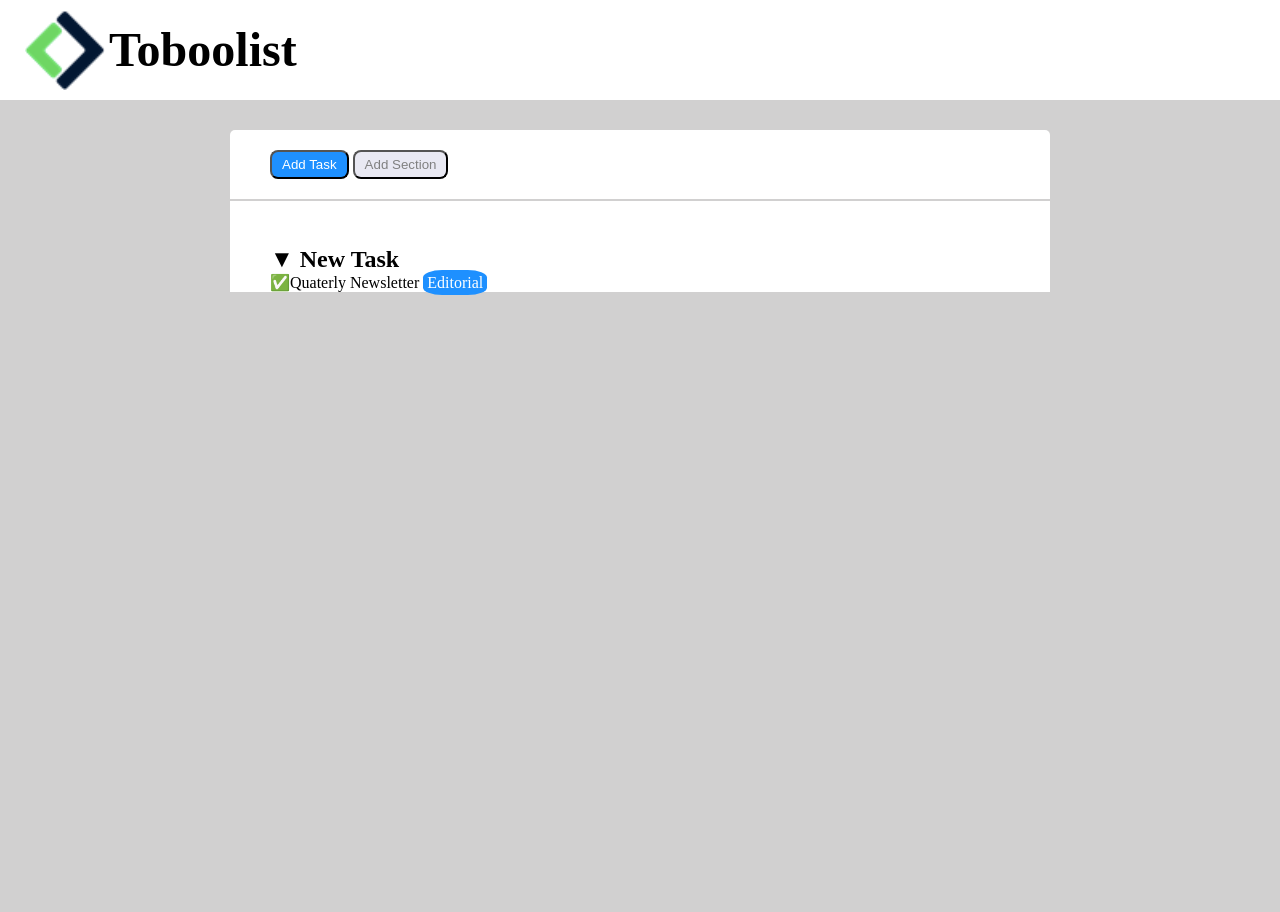
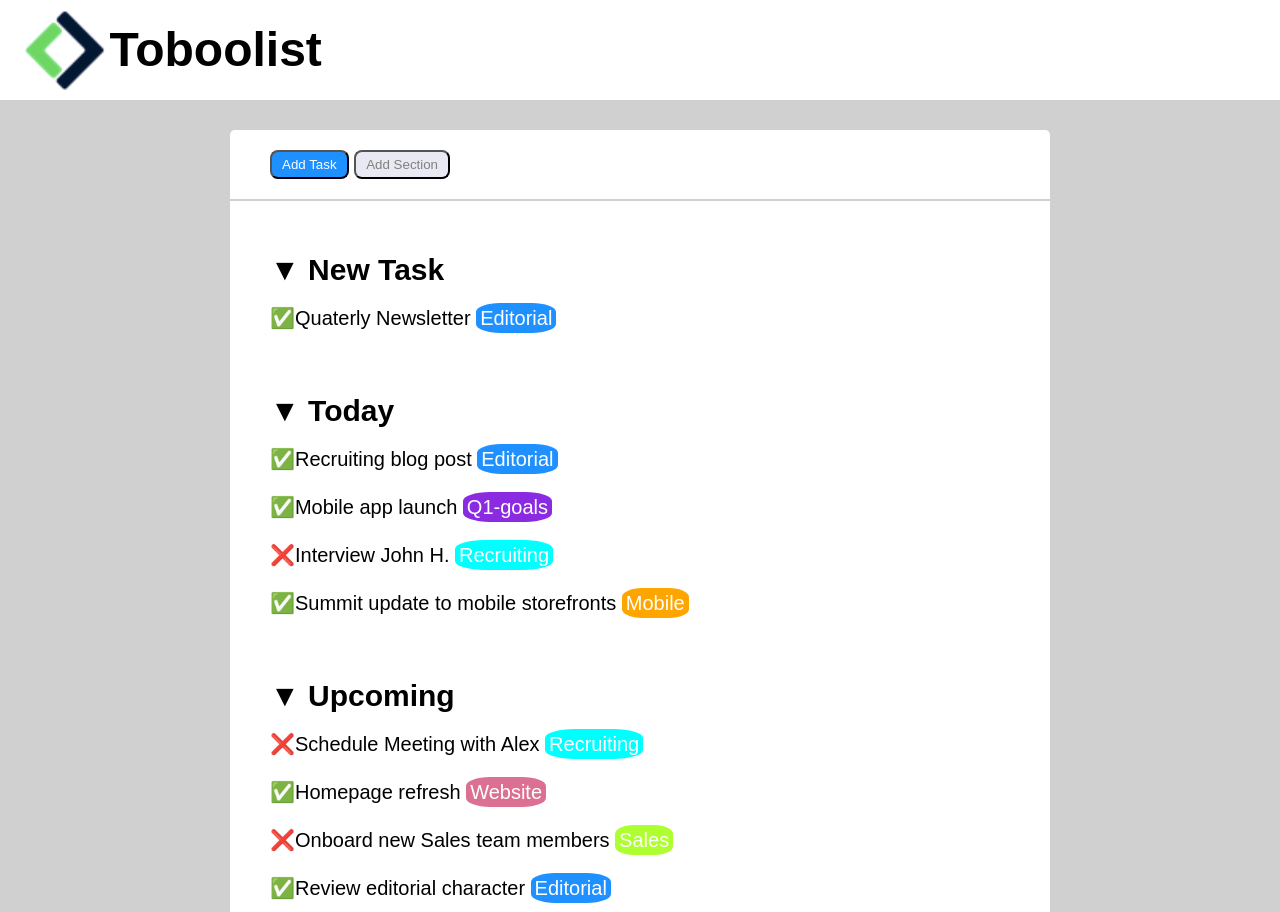
Before and after one commit to BiagioCaputo/html-css-toboolist, a plain HTML site: page index.html in a window 1280 px wide. Before the commit the page ends 800 px from the top, so only its background shows below. Drawn offline with Linux system fonts and the light colour scheme.

Commit message:
Aggiunte le altre 2 liste e modificato stile

```diff
--- a/css/style.css
+++ b/css/style.css
@@ -9,7 +9,7 @@
 /*Generali*/
 body{
     background-color: rgb(209, 208, 208);
-    font-style: arial;
+    font-family: Arial, Helvetica, sans-serif;
 }
 
 
@@ -25,6 +25,7 @@ h1{
     max-width: 820px;
     margin: 0 auto;
     background-color: white;
+    font-size: 20px;
 }
 
 ul{
@@ -39,6 +40,42 @@ ul{
     padding: 4px 4px;
     border-radius: 30%;
 }
+
+#q1-goals{
+    background-color:blueviolet;
+    color:white;
+    padding: 4px 4px;
+    border-radius: 30%;
+}
+
+#recruiting{
+    background-color:aqua;
+    color:white;
+    padding: 4px 4px;
+    border-radius: 30%;
+}
+
+#mobile{
+    background-color:orange;
+    color:white;
+    padding: 4px 4px;
+    border-radius: 30%;
+}
+
+#website{
+    background-color:palevioletred;
+    color:white;
+    padding: 4px 4px;
+    border-radius: 30%;
+}
+
+#sales{
+    background-color:greenyellow;
+    color:white;
+    padding: 4px 4px;
+    border-radius: 30%;
+}
+
 
 /*Header*/
 
@@ -81,4 +118,18 @@ ul{
 .primalista{
     margin-left: 40px;
     padding-top:45px;
+    line-height: 3rem;
+    font-style: arial;
 }
+
+.secondalista{
+    margin-left: 40px;
+    padding-top:45px;
+    line-height: 3rem;
+}
+
+.terzalista{
+    margin-left: 40px;
+    padding-top:45px;
+    line-height: 3rem;
+}
--- a/index.html
+++ b/index.html
@@ -31,6 +31,27 @@
                     </ul>
                 </div>
 
+                <div class="secondalista">
+                    <h2>&#9660 Today</h2>
+                    <ul>
+                        <li>&#9989;Recruiting blog post <span id="editorial">Editorial</span></li>
+                        <li>&#9989;Mobile app launch <span id="q1-goals">Q1-goals</span></li>
+                        <li>&#10060;Interview John H. <span id="recruiting">Recruiting</span></li>
+                        <li>&#9989;Summit update to mobile storefronts <span id="mobile">Mobile</span></li>
+                    </ul>
+                </div>
+
+                <div class="terzalista">
+                    <h2>&#9660 Upcoming</h2>
+                    <ul>
+                        <li>&#10060;Schedule Meeting with Alex <span id="recruiting">Recruiting</span></li>
+                        <li>&#9989;Homepage refresh <span id="website">Website</span></li>
+                        <li>&#10060;Onboard new Sales team members <span id="sales">Sales</span></li>
+                        <li>&#9989;Review editorial character <span id="editorial">Editorial</span></li>
+                    </ul>
+                </div>
+
+
 
 
 
```
